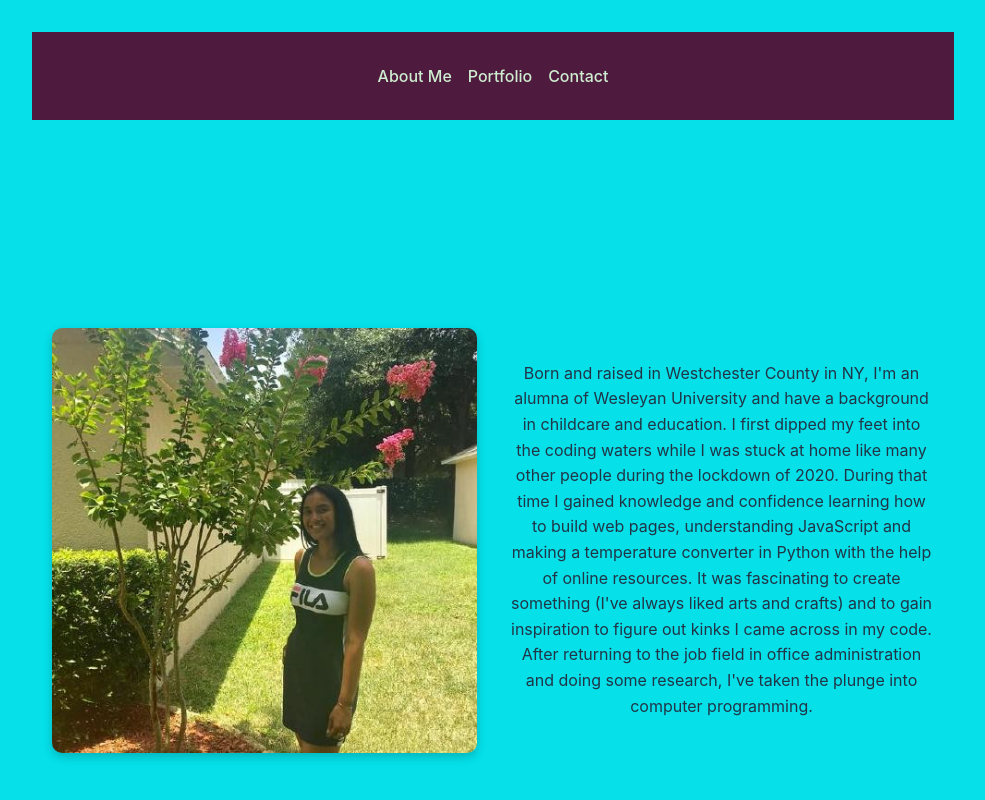
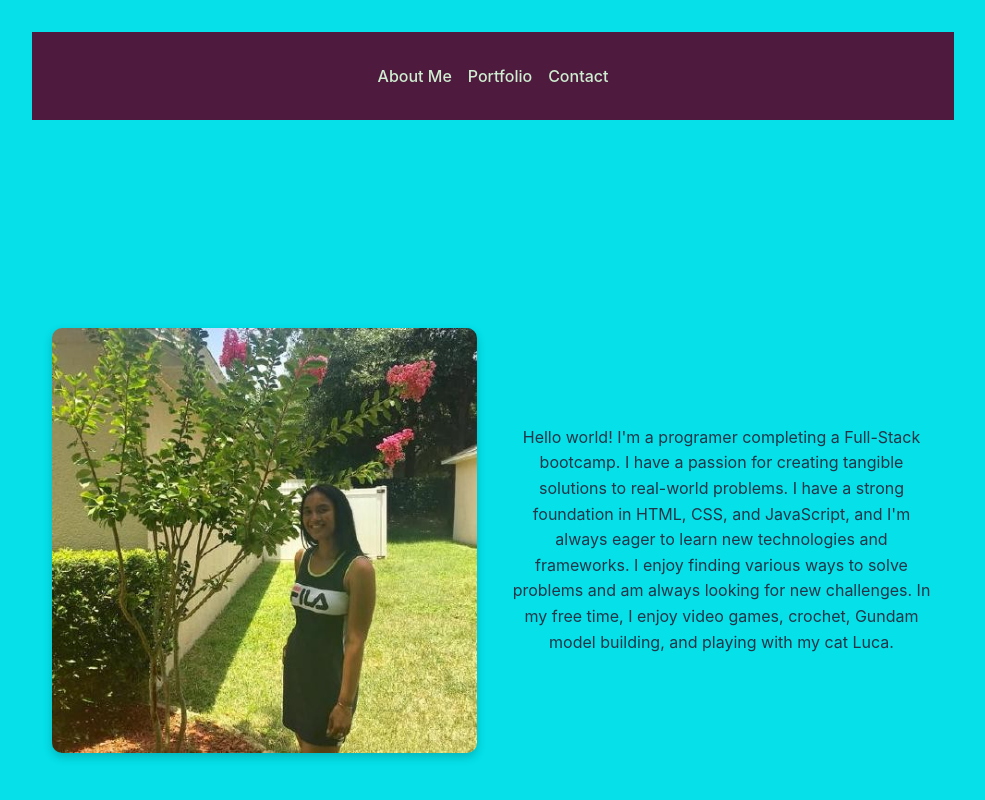
Before and after one commit to alanaainez/react-portfolio, a React (Vite) app in the folder vite-project/: page / in a window 1280 px wide. Shown: the top 800 px of the page, without its empty margins (147-1132 px from the left). Built offline with nearby package versions, Linux system fonts and the light colour scheme.

Commit message:
git commit -m "Updated About Me"

```diff
--- a/vite-project/src/components/About.jsx
+++ b/vite-project/src/components/About.jsx
@@ -6,15 +6,10 @@ function About() {
       <div className="about-container">
         <img src={myImage} alt="My profile" className="about-image" />
         <p className="about-text">
-            Born and raised in Westchester County in NY, I'm an alumna of Wesleyan University
-            and have a background in childcare and education. I first dipped my feet into the
-            coding waters while I was stuck at home like many other people during the lockdown
-            of 2020. During that time I gained knowledge and confidence learning how to build
-            web pages, understanding JavaScript and making a temperature converter in Python
-            with the help of online resources. It was fascinating to create something (I've
-            always liked arts and crafts) and to gain inspiration to figure out kinks I came
-            across in my code. After returning to the job field in office administration and
-            doing some research, I've taken the plunge into computer programming.
+            Hello world! I'm a programer completing a Full-Stack bootcamp. I have a passion for creating tangible solutions to real-world problems.
+            I have a strong foundation in HTML, CSS, and JavaScript, and I'm always eager to learn new technologies and frameworks.
+            I enjoy finding various ways to solve problems and am always looking for new challenges.
+            In my free time, I enjoy video games, crochet, Gundam model building, and playing with my cat Luca.
             </p>
     </div>
   );
```
